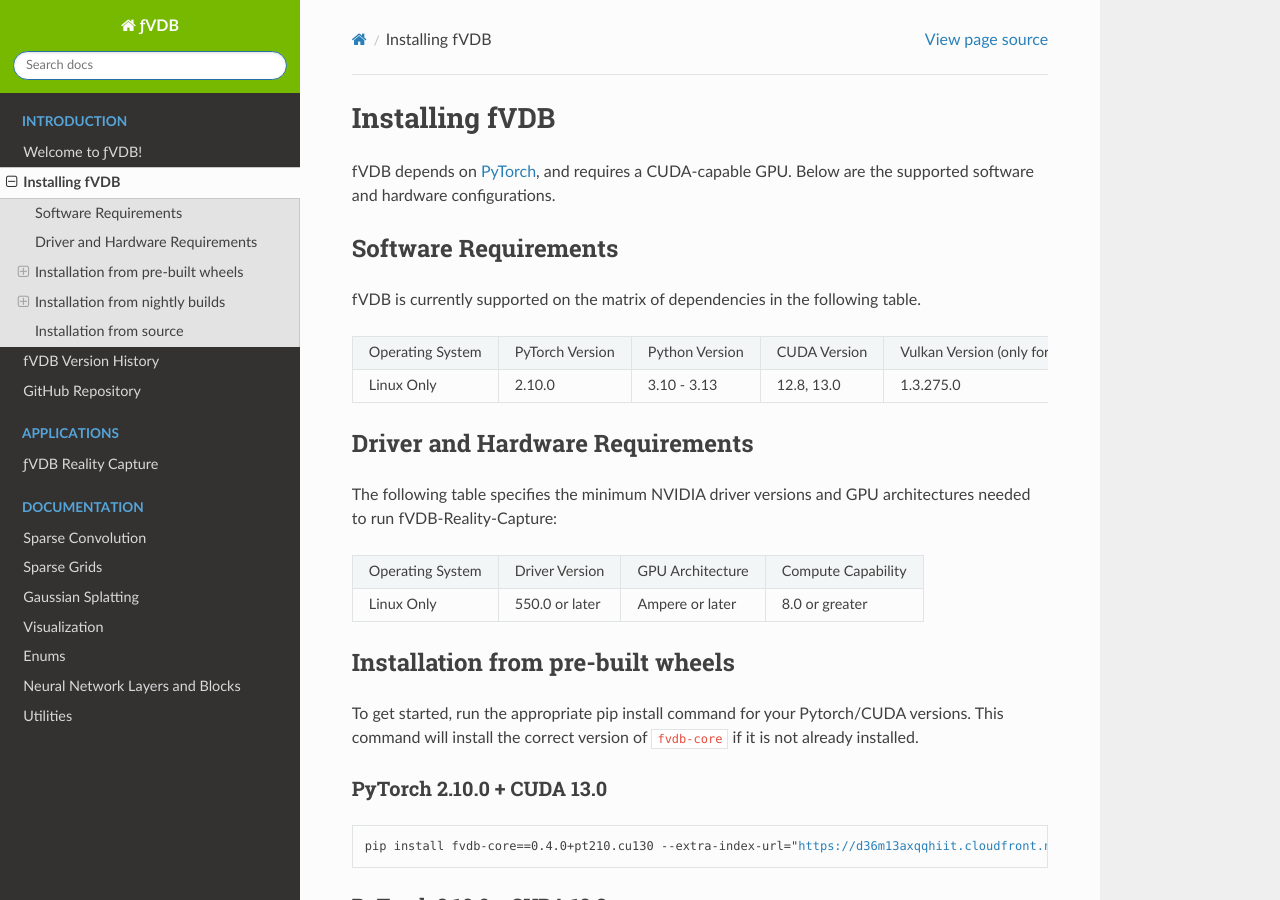
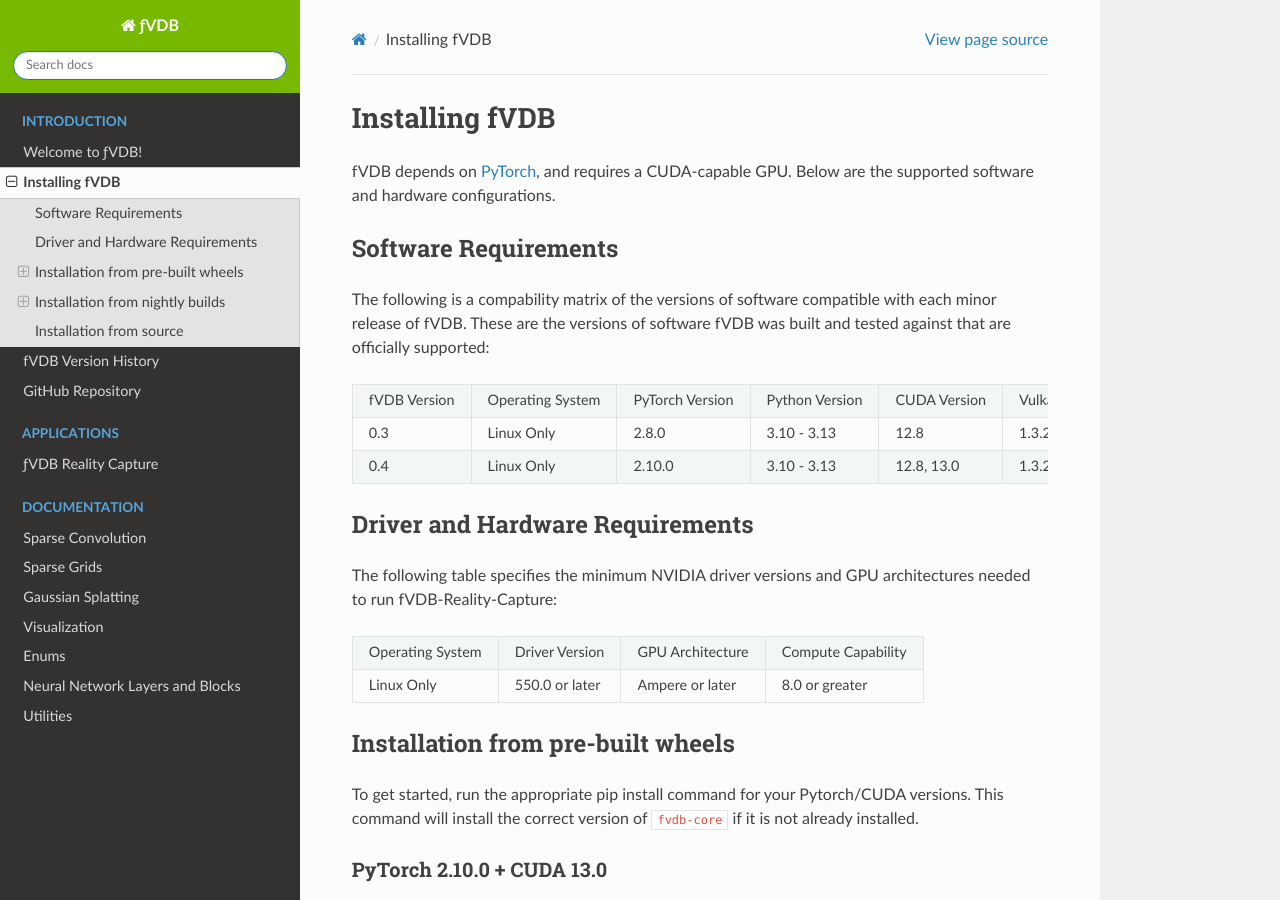
Before and after one commit to openvdb/fvdb-core, a Sphinx documentation site: the page built from docs/installation.rst, in a window 1280 px wide and 900 px high. Built offline with Sphinx 7.4.7 and the Read the Docs theme 3.1.0, drawn with Linux system fonts in a browser that asks for light colours; pages that are not in the unit, such as notebooks, are missing from menus.

Commit message:
Added nanovdb-editor as an optional dependency Also added a compatibility matrix of software similar to PyTorch (https://github.com/pytorch/pytorch/blob/main/RELEASE.md#release-compatibility-matrix)
Signed-off-by: Jonathan Swartz <jonathan@jswartz.info>

```diff
--- a/docs/installation.rst
+++ b/docs/installation.rst
@@ -7,13 +7,15 @@
 Software Requirements
 ------------------------
 
-fVDB is currently supported on the matrix of dependencies in the following table.
+The following is a compability matrix of the versions of software compatible with each minor release of fVDB.  These are the versions of software fVDB was built and tested against that are officially supported:
 
-+------------------+-----------------+-----------------+----------------+------------------------------------------+
-| Operating System | PyTorch Version | Python Version  | CUDA Version   | Vulkan Version (only for visualization)  |
-+------------------+-----------------+-----------------+----------------+------------------------------------------+
-| Linux Only       | 2.10.0          | 3.10 - 3.13     | 12.8, 13.0     | 1.3.275.0                                |
-+------------------+-----------------+-----------------+----------------+------------------------------------------+
++--------------+------------------+-----------------+-----------------+----------------+------------------------------------------+
+| fVDB Version | Operating System | PyTorch Version | Python Version  | CUDA Version   | Vulkan Version (only for visualization)  |
++--------------+------------------+-----------------+-----------------+----------------+------------------------------------------+
+| 0.3          | Linux Only       | 2.8.0           | 3.10 - 3.13     | 12.8           | 1.3.275.0                                |
++--------------+------------------+-----------------+-----------------+----------------+------------------------------------------+
+| 0.4          | Linux Only       | 2.10.0          | 3.10 - 3.13     | 12.8, 13.0     | 1.3.275.0                                |
++--------------+------------------+-----------------+-----------------+----------------+------------------------------------------+
 
 Driver and Hardware Requirements
 -----------------------------------
--- a/pyproject.toml
+++ b/pyproject.toml
@@ -15,6 +15,7 @@
     "torch>=2.8,<2.11",
     "numpy",
 ]
+optional-dependencies = {viewer = ["nanovdb-editor>=0.0.23,<0.2.0"]}
 classifiers = [
     "Programming Language :: Python :: 3",
     "Programming Language :: Python :: 3 :: Only",
```
